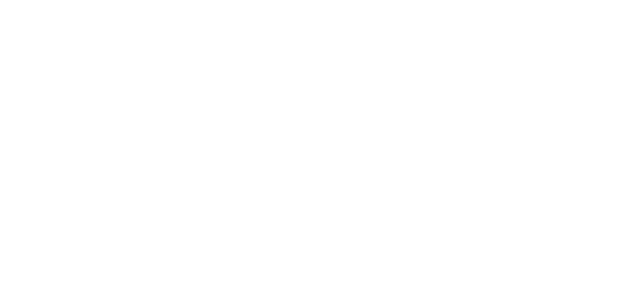
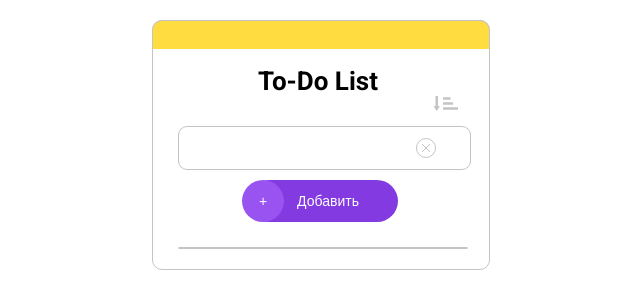
Before and after one commit to amardar/secondproject, a plain HTML site: page index.html in a window 1280 px wide. Shown: the whole page, without its empty margins (319-959 px from the left). Drawn offline with Linux system fonts and the light colour scheme.

Commit message:
Working list

```diff
--- a/index.html
+++ b/index.html
@@ -4,9 +4,56 @@
     <meta charset="UTF-8">
     <meta http-equiv="X-UA-Compatible" content="IE=edge">
     <meta name="viewport" content="width=device-width, initial-scale=1.0">
-    <title>Document</title>
+    <title>To-do List</title>
+    <link rel="stylesheet" href="style/style.css">
+
 </head>
 <body>
+    <div class="container">
+
+        <div class ="todolist">
+
+            <div class ="orange-background"> </div>
+
+            <h1>To-Do List</h1>
+            <img src="images/sortSmallBigNotActive.svg" id="sortBigSmallActive" alt="Сортировка">
+
+            <form class="user-form">
+            <label>
+                <input class="search-box" name="searchbox" type="text" maxlength="36">
+                <img src="images/circleGray.svg" id="circleGray1" alt="фиолетовый-круг">
+            </label>
+
+            <button>
+                <span class = "button-plus">+</span>
+                <span class = "button-text">Добавить</span>
+            </button>
+            </form>
+
+            <ul class = "task-list">
+
+                <!-- <li>
+                    <div class ="inside">
+                        <p>Почистить зубы</p>
+                        <img src="images/circleGray.svg" id="circleGray" alt="фиолетовый-круг">
+                    </div>
+                </li> -->
+
+            </ul>
+
+<!--
+            <button>
+                <span class = "button-plus">+</span>
+                <span class = "button-text">Добавить</span>
+            </button> -->
+
+
+
+
+        </div>
+    </div>
+
+    <script src="js/script.js"></script>
 
 </body>
 </html>
--- /dev/null
+++ b/js/script.js
@@ -0,0 +1,27 @@
+
+
+// Создаем форму
+const userForm = document.querySelector('.user-form');
+
+userForm.addEventListener('submit', (event) => {
+  event.preventDefault();
+
+  const data = new FormData(event.target);
+
+  addTask(data.get('searchbox'));
+
+});
+
+
+// Добавляем li элемент в форму
+function addTask(taskName) {
+
+  let parentElement = document.querySelector('.task-list');
+
+  let newElement = document.createElement('li');
+
+  newElement.innerText = taskName;
+
+  parentElement.append(newElement);
+
+  }
--- /dev/null
+++ b/style/style.css
@@ -0,0 +1,125 @@
+@import url('https://fonts.googleapis.com/css2?family=Roboto:ital,wght@0,100;0,300;0,400;0,500;0,700;0,900;1,100;1,300;1,400;1,500;1,700;1,900&display=swap');
+
+body {
+    font-family: "Roboto";
+}
+
+.container {
+    width: 100%;
+}
+
+.todolist {
+    padding: 0px;
+    border-style: solid;
+    border-width: 1px;
+    border-color: #C4C4C4;
+    border-radius: 10px;
+    margin: auto;
+    margin-top:20px;
+    width: 336px;
+}
+
+.orange-background {
+    border-style: solid;
+    border-width: 1px;
+    border-color: #C4C4C4;
+    border-style: solid;
+    position: absolute;
+    width: 336px;
+    margin-left:-1px;
+    margin-top:-1px;
+    border-bottom: none;
+    border-top-left-radius: 10px;
+    border-top-right-radius: 10px;
+    height: 28px;
+    background-color:#FFDC40;
+}
+
+h1 {
+    margin: 45px 30px 0px 105px;
+    font-size: 26px;
+}
+
+#sortBigSmallActive {
+    width: 25px;
+    height: 15px;
+    position: absolute;
+    margin-left: 280px;
+}
+
+.search-box {
+    border-style: solid;
+    border-width: 1px;
+    border-color: #C4C4C4;
+    border-style: solid;
+    border-radius: 9px;
+    margin: 30px 0px 0px 25px;
+    width: 265px;
+    height: 40px;
+    outline-style:none;
+    font-size: 16px;
+    font-family: "Roboto";
+    padding-left: 24px;
+}
+
+#circleGray1 {
+    position: absolute;
+    margin-left: -55px;
+    margin-top: 42px;
+    background-color: white;
+}
+
+ul {
+    border-style: solid;
+    border-width: 1px;
+    border-color: #C4C4C4;
+    border-style: solid;
+    border-radius: 9px;
+    width: 263px;
+    margin: 15px 0px 20px 25px;
+    list-style-type: none;
+    padding-left:25px;
+
+}
+
+li {
+    margin: 20px;
+}
+.inside {
+display: flex;
+justify-content: space-between;
+}
+
+#circleGray {
+ width: 20px;
+ height: 20px;
+ margin: 15px 30px 0px 0px;
+}
+
+button {
+    width: 150px;
+    height: 42px;
+    border-radius: 71px;
+    border: none;
+    margin: 10px 0px 10px 95px;
+    background-color: #833AE0;
+    color: white;
+    font-size: 14px;
+}
+.button-plus {
+    background-color: #9953F1;
+    width: 42px;
+    height: 42px;
+    border-radius: 71px;
+    display: inline-flex;
+    position: absolute;
+    margin-top: -13px;
+    margin-left: -45px;
+    justify-content: center;
+    align-items: center;
+
+}
+.button-text {
+position: relative;
+margin-left: 10px;
+}
```
Also changed, not shown: images/SortBigSmallNotActive.png (added), images/circleFiolet.png (added), images/circleGray.svg (added), images/sortBigSmallActive.png (added), images/sortSmallBigActive.png (added), images/sortSmallBigNotActive.svg (added).
